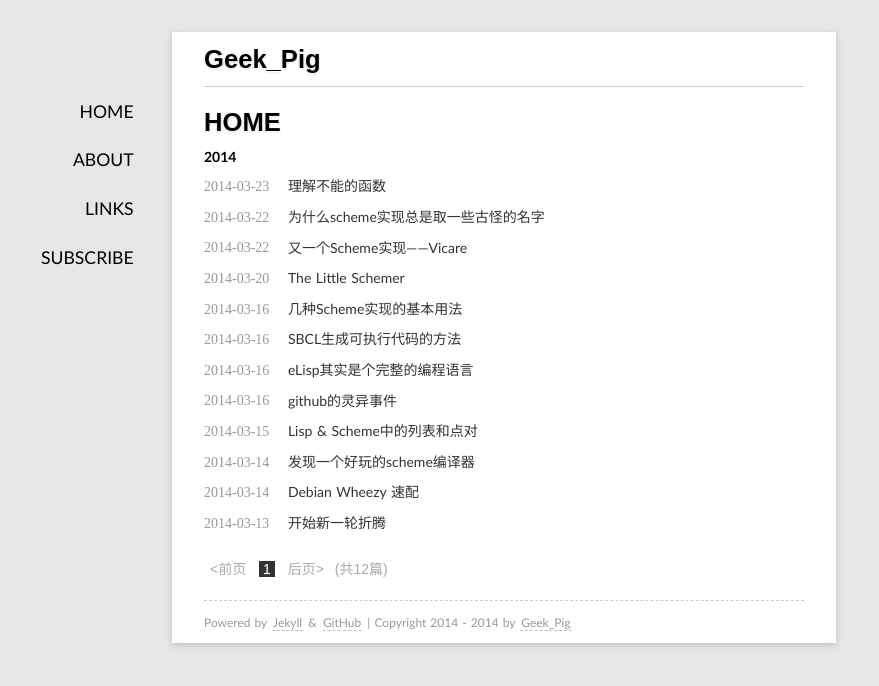
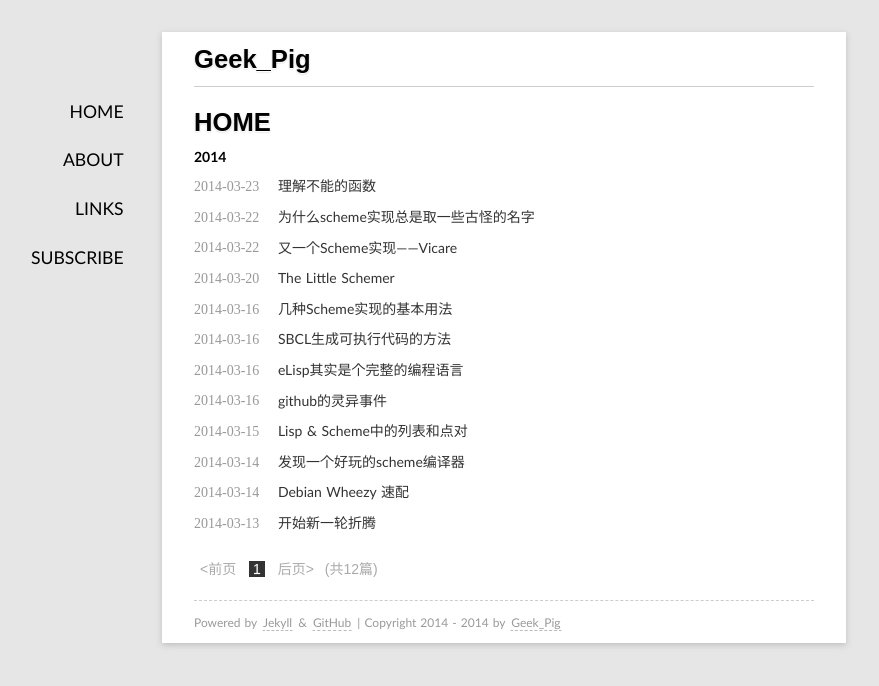
Before and after one commit to rhuichao/uternet.github.io, a Jekyll site: the page built from index.html, in a window 1280 px wide. Shown: the top 686 px of the page, without its empty margins (136-1015 px from the left). Built offline with Jekyll 4.4.1, drawn with Linux system fonts in a browser that asks for light colours; some web fonts are replaced; Markdown is read by kramdown in place of the engine named in the settings; the list of posts is cut into pages by our own code.

Commit message:
new document posted

```diff
--- a/media/css/style.css
+++ b/media/css/style.css
@@ -104,7 +104,7 @@ blockquote p{
 }
 
 #container{
-    width:600px;
+    width:620px;
     margin:2em auto;
     display:block;
     padding:0 2em;
```
